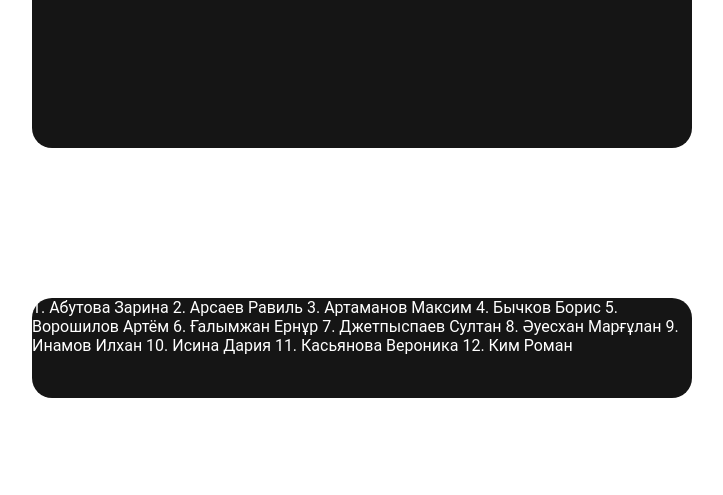
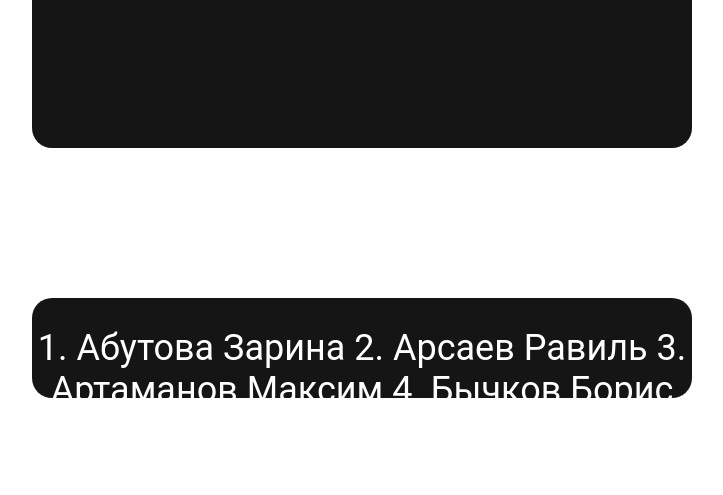
Before and after one commit to AlexseyLAST/MyGroup, a plain HTML site: page 1group.html in a window 1280 px wide. Shown: the part 456-951 px from the top of the page, without its empty margins (278-1001 px from the left). Drawn offline with Linux system fonts and the light colour scheme.

Commit message:
Update style.css

```diff
--- a/style.css
+++ b/style.css
@@ -101,6 +101,15 @@ body{
     text-align: center;
 }
 
+.link__list{
+    width: 100%;
+    height: 300px;
+    padding-top: 29px;
+    font-size: 36px;
+    line-height: 42px;
+    text-align: center;
+}
+
 .secondary__blocks{
     margin-top: 100px;
 }
```
